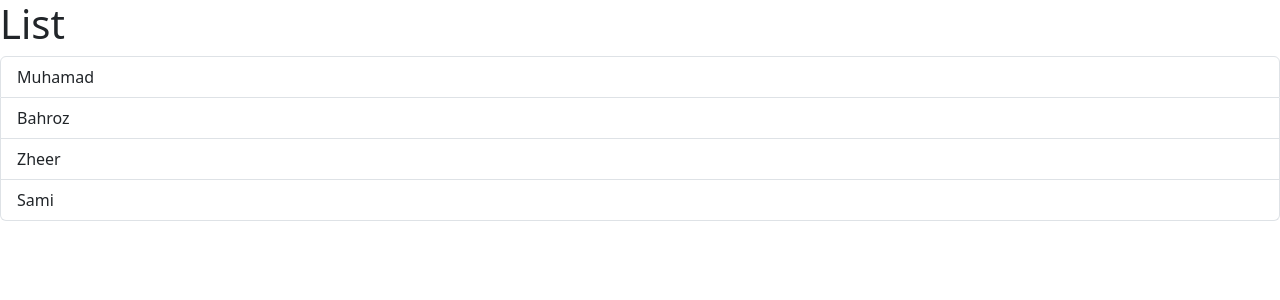
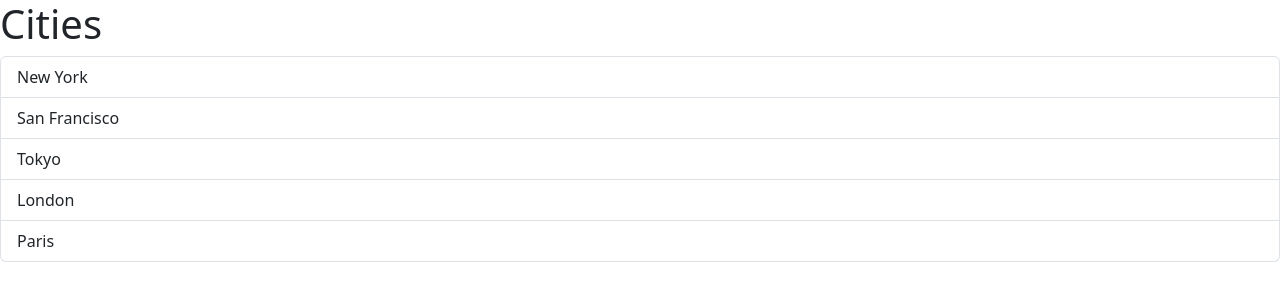
Before and after one commit to MuhamadBarzani/MuhamadBarzani.github.io, a React (Vite) app: page / in a window 1280 px wide. Shown: the top 300 px of the page. Built offline with nearby package versions, Linux system fonts and the light colour scheme.

Commit message:
refactor: update ListGroup component to accept header and items as props

```diff
--- a/src/App.tsx
+++ b/src/App.tsx
@@ -1,8 +1,10 @@
 import ListGroup from "./components/ListGroup";
+
 function App() {
+  const items = ["New York", "San Francisco", "Tokyo", "London", "Paris"];
   return (
     <div>
-      <ListGroup />
+      <ListGroup header="Cities" items={items} />
     </div>
   );
 }
--- a/src/components/ListGroup.tsx
+++ b/src/components/ListGroup.tsx
@@ -1,19 +1,21 @@
 import { useState } from "react";
-
-function ListGroup() {
-  const items: string[] = ["Muhamad", "Bahroz", "Zheer", "Sami"];
+interface Props {
+  header: string;
+  items: string[];
+}
+function ListGroup(props: Props) {
   function handleClick(index: number) {
-    console.log(index + "-" + items[index]);
+    console.log(index + "-" + props.items[index]);
     setSelectedIndex(index);
   }
   const [selectedIndex, setSelectedIndex] = useState(-1);
   function getList() {
-    if (items.length === 0) {
+    if (props.items.length === 0) {
       return <p>No Items Returned</p>;
     } else {
       return (
         <ul className="list-group">
-          {items.map((item, index) => (
+          {props.items.map((item, index) => (
             <li
               className={
                 selectedIndex === index
@@ -32,7 +34,7 @@ function ListGroup() {
   }
   return (
     <>
-      <h1>List</h1>
+      <h1>{props.header}</h1>
       {getList()}
     </>
   );
```
Also changed, not shown: src/App.css (deleted).
